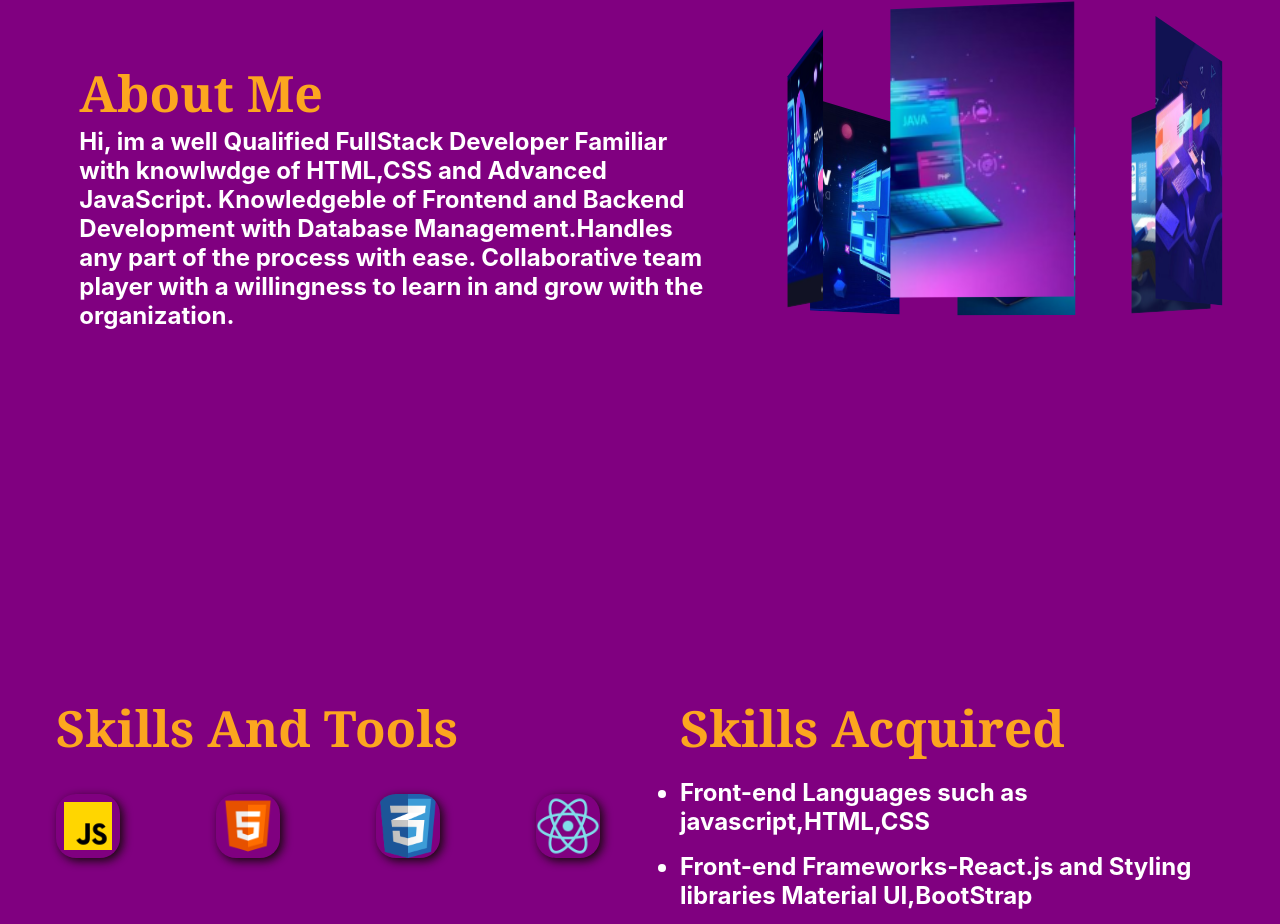
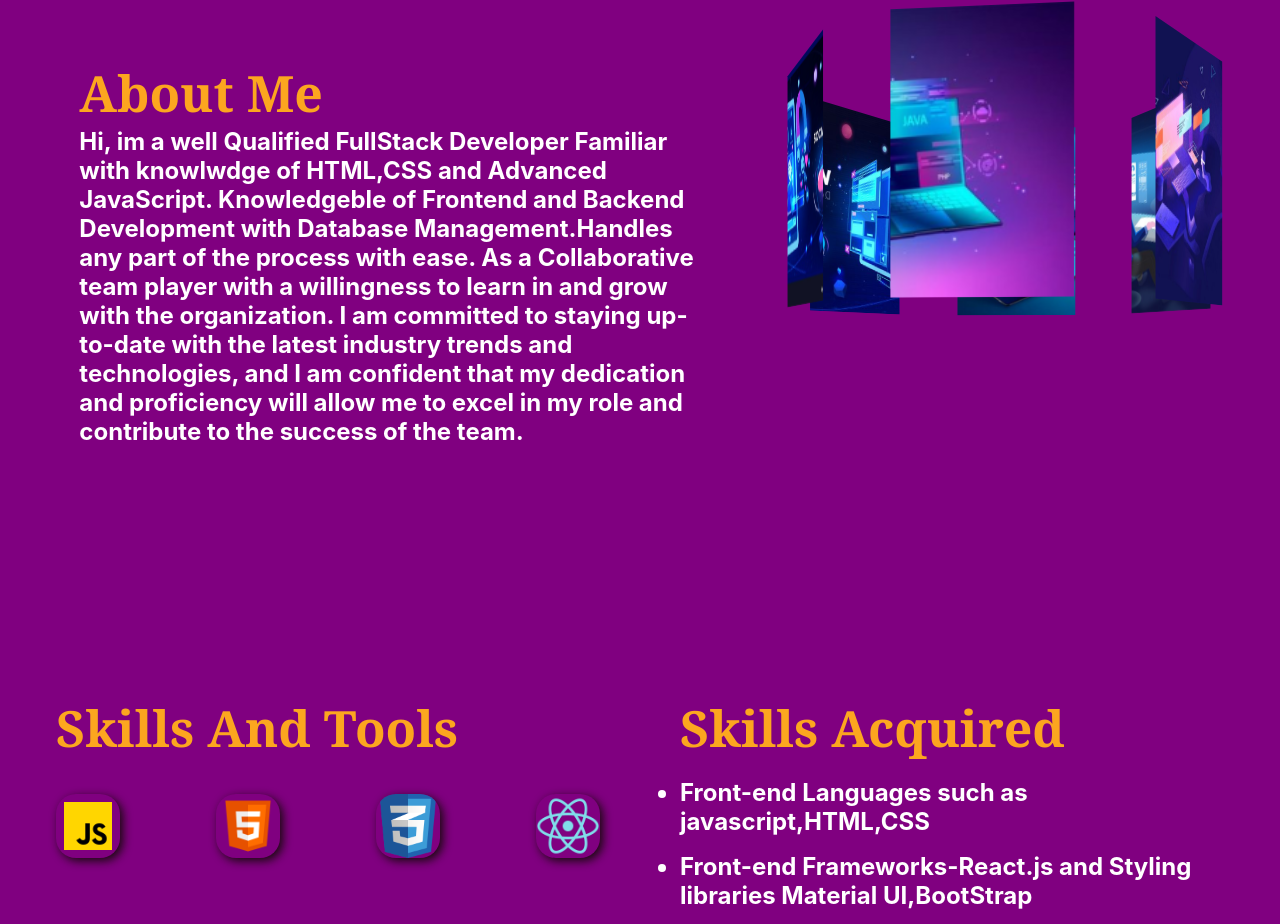
Before and after one commit to Kavinkumar1998/Portfolio, a React (Create React App) app: page / in a window 1280 px wide. Shown: the part 937-1861 px from the top of the page. Built offline with nearby package versions, Linux system fonts and the light colour scheme.

Commit message:
changes in about

```diff
--- a/src/Components/About/About.js
+++ b/src/Components/About/About.js
@@ -16,7 +16,10 @@ const About = () => {
         <h2>
         Hi, im a well Qualified FullStack Developer Familiar with knowlwdge of HTML,CSS and Advanced JavaScript.
 Knowledgeble of Frontend and Backend Development with Database Management.Handles any part of the process with ease.
-Collaborative team player with a willingness to learn in and grow with the organization.
+As a Collaborative team player with a willingness to learn in and grow with the organization.
+I am committed to staying up-to-date with the latest industry trends and technologies,
+and I am confident that my dedication and proficiency will allow me to excel in my role and
+contribute to the success of the team.
         </h2>
          </div>
       <div className="a-right">
```
